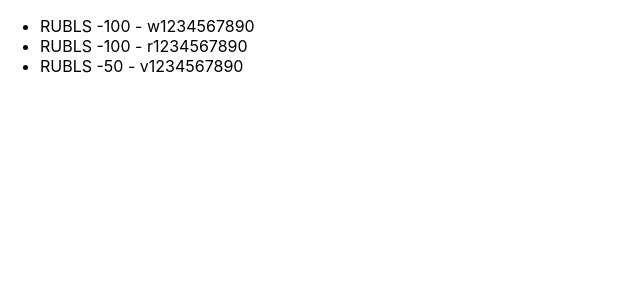
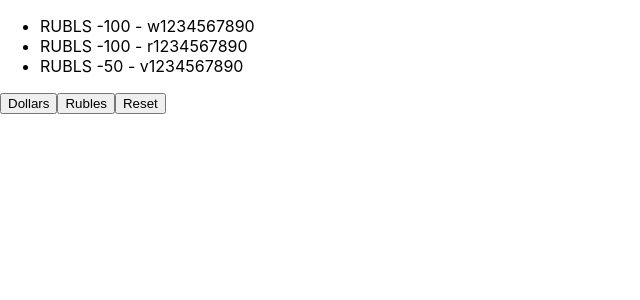
Before and after one commit to ArtyomKub/filter, a React (Create React App) app: page / in a window 1280 px wide. Shown: the top 300 px of the page, without its empty margins (0-640 px from the left). Built offline with nearby package versions, Linux system fonts and the light colour scheme.

Commit message:
create a three tag 'button' (Dollars, Rubles, Reset)

```diff
--- a/src/App.tsx
+++ b/src/App.tsx
@@ -18,6 +18,7 @@ function App() {
     let currentMoney = money.filter((filteredMoney) => filteredMoney.banknots === 'RUBLS')
 
     return (
+        <div>
             <ul>
                 {currentMoney.map((object, index) => {
                     return (
@@ -29,6 +30,11 @@ function App() {
                     )
                 })}
             </ul>
+            <button>Dollars</button>
+            <button>Rubles</button>
+            <button>Reset</button>
+        </div>
+
     );
 }
 
```
Lines whose indentation alone changed are shown as unchanged.
